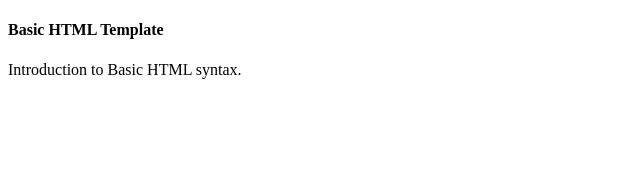
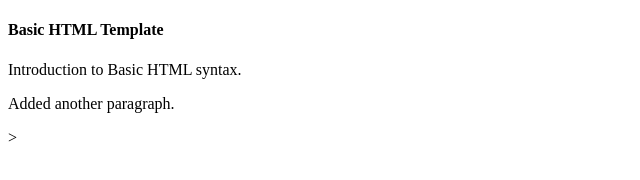
Before and after one commit to KarimBollas/HTML-and-CSS-Projects, a plain HTML site: page BasicHTML.html in a window 1280 px wide. Shown: the whole page, without its empty margins (0-640 px from the left). Drawn offline with Linux system fonts and the light colour scheme.

Commit message:
Added another paragraph.

```diff
--- a/BasicHTML.html
+++ b/BasicHTML.html
@@ -12,5 +12,6 @@
 		<p>
 			Introduction to Basic HTML syntax.
 		</p>
+		<p>Added another paragraph.</p>>
 	</body>
 </html>
```
